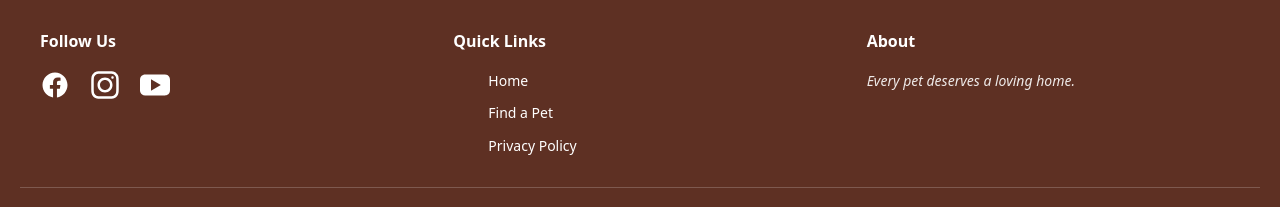
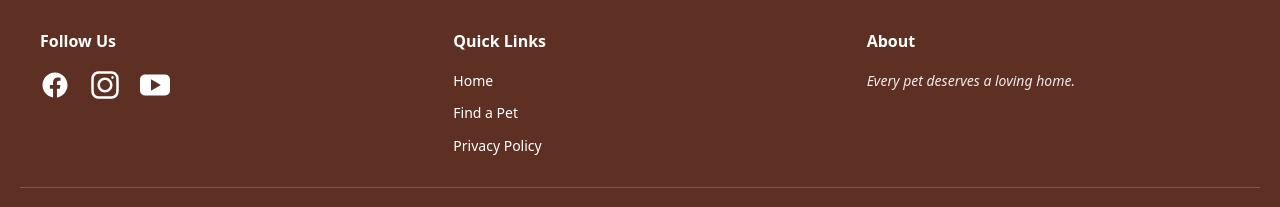
Before and after one commit to UPTAC-KomSai-v2/purrfect-haven, a React (Vite) app in the folder app/: page /admin in a window 1280 px wide. Shown: the part 2850-3057 px from the top of the page. Built offline with nearby package versions, Linux system fonts and the light colour scheme; no server answers.

Commit message:
fix: quick links indentation bug

```diff
--- a/app/src/styles/footer.css
+++ b/app/src/styles/footer.css
@@ -52,12 +52,18 @@ footer img {
   display: flex;
   flex-direction: column;
   gap: 10px;
+  list-style-type: none;
 }
 
 .footer-section a {
   color: var(--color-text-light);
   text-decoration: none;
   transition: opacity 0.3s ease;
+}
+
+.footer-section li {
+  margin: 0;
+  padding: 0;
 }
 
 .footer-section a:hover {
```
